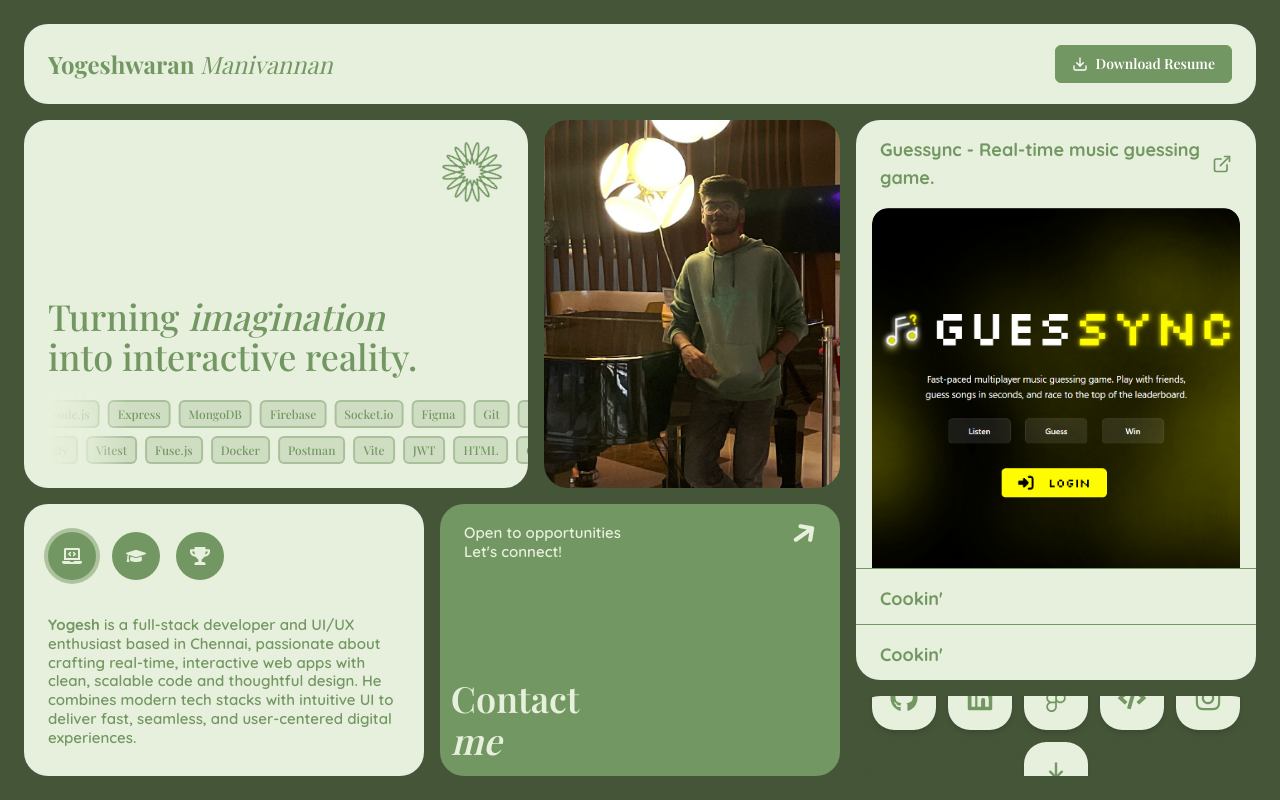
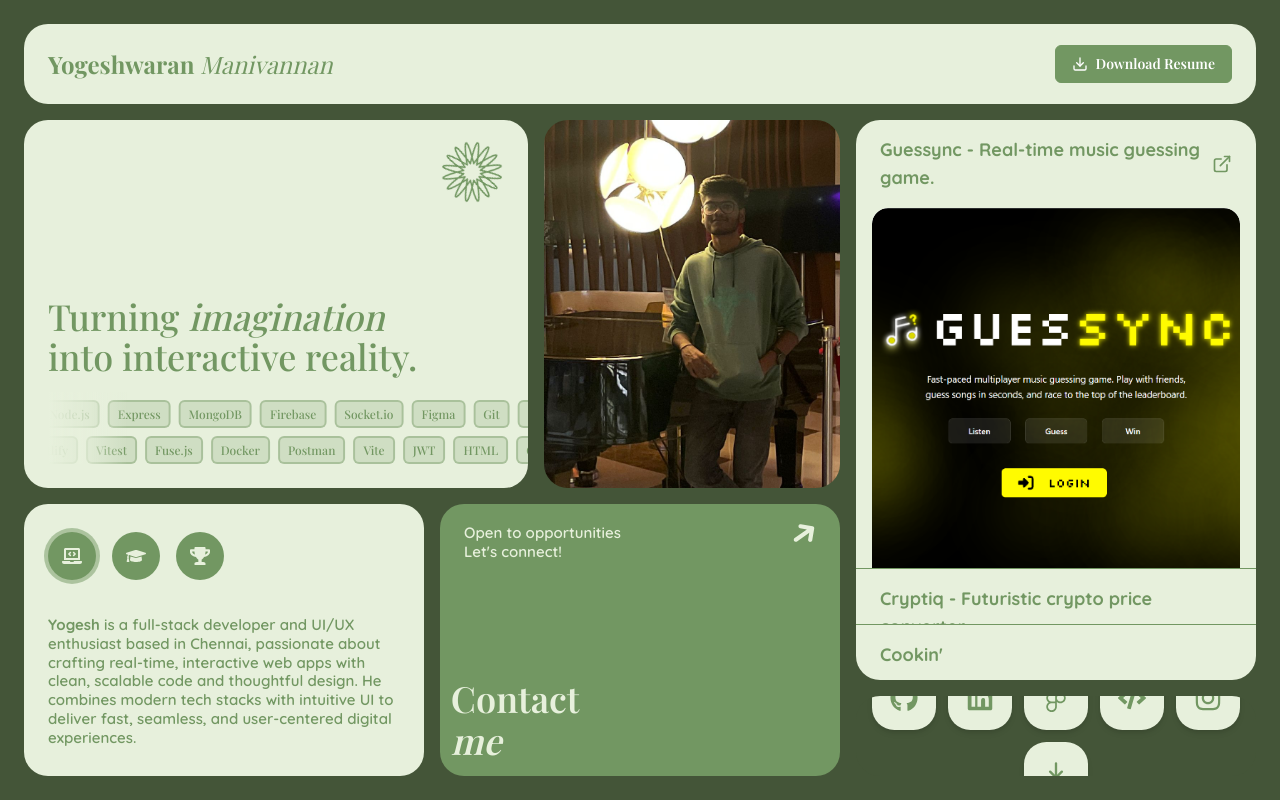
Before and after one commit to yep-yogesh/yogesh-portfolio, a React (Vite) app in the folder Portfolio/: page / in a window 1280 px wide. Built offline with nearby package versions, Linux system fonts and the light colour scheme; a web font is replaced by a local one.

Commit message:
chore: Added New Project Cryptiq in Projects Section

```diff
--- a/Portfolio/src/components/Work.tsx
+++ b/Portfolio/src/components/Work.tsx
@@ -12,9 +12,9 @@ const projects = [
     isLive: true
   },
   {
-    title: "Cookin'",
-    description: '',
-    image: '/imagee.png',
+    title: 'Cryptiq - Futuristic crypto price converter.',
+    description: 'A sleek, high-performance crypto converter with live pricing, intuitive UI, and instant currency swaps.',
+    image: '/Cryptiq.png',
     url: '#',
     isLive: false
   },
```
